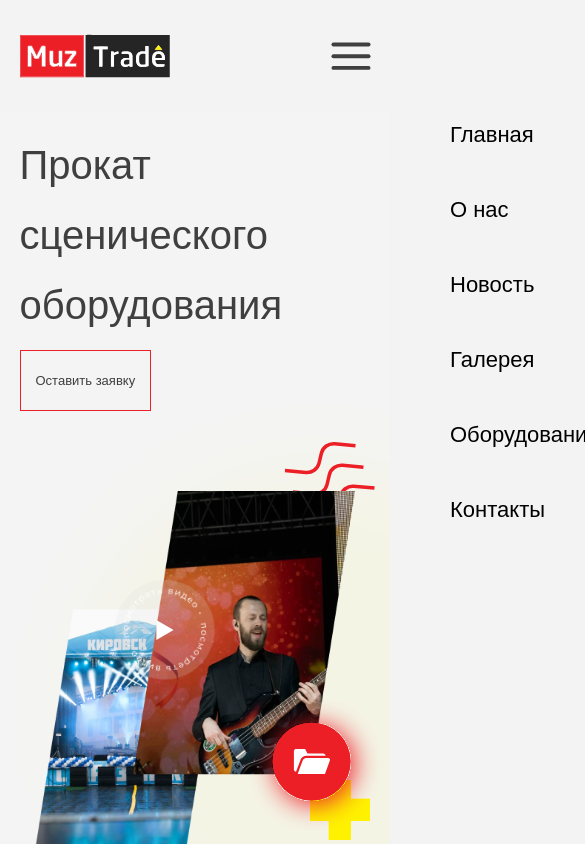
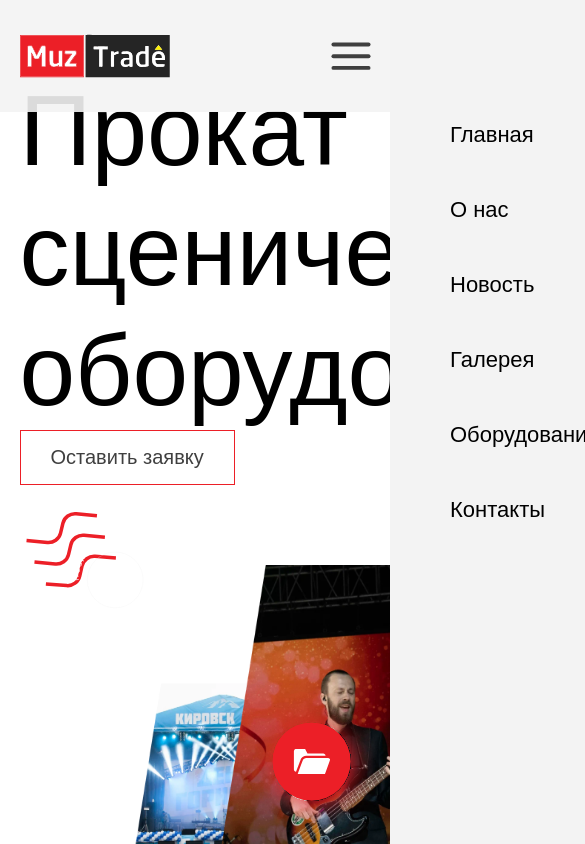
Before and after one commit to Entrepreneur-Kopyrin-Andrey/MuzTrade-frontend, a React (Create React App) app: page / in a window 390 px wide. Shown: the top 844 px of the page, 585 px wide, since content can reach past the window. Built offline with nearby package versions, Linux system fonts and the light colour scheme; no server answers; a web font is replaced by a local one.

Commit message:
background video

```diff
--- a/src/components/Header.jsx
+++ b/src/components/Header.jsx
@@ -17,7 +17,7 @@ export const Header = ({ onChange }) => {
           </Link>
           <nav>
             <ul>
-              <a href={"/"}>
+              <a href={"#main"}>
                 <li className="Monrat400">Главная </li>
               </a>
 
--- a/src/components/Main.jsx
+++ b/src/components/Main.jsx
@@ -1,81 +1,28 @@
 import React from "react";
 import ModalVideo from "./Modal/ModalVideo.jsx";
-import { ValueContext } from './../hooks/context';
-import waves from '../assets/waves.svg'
-import button from '../assets/button.svg'
-import play from '../assets/play.svg'
-import plus from '../assets/plus.svg'
-import main from '../assets/main.png'
-import "react-html5video/dist/styles.css";
-import { DefaultPlayer as Video } from "react-html5video";
+import { ValueContext } from "./../hooks/context";
+import button from "../assets/button.svg";
+import play from "../assets/play.svg";
 import VideoFile from "../assets/video.mp4";
 
-
-
 export default function Main() {
-
   const [modalActive, setModalActive] = React.useState(false);
-  const { setRequestModalValue } = React.useContext(ValueContext)
+  const { setRequestModalValue } = React.useContext(ValueContext);
 
   return (
     <>
-      <div className="video__wrapper">
-        <Video autoPlay loop muted controls={[]}>
-          <source src={VideoFile} type="video/webm"/>
-        </Video>
-        <div className="bg-overlay"></div>
-      </div>
-    </>
-  );
-}
+      <div className="main" id="main">
+        <div className="blur"></div>
+        <video src={VideoFile} autoPlay loop muted className="videoBG" />
 
-/**
-  <div className="container mainWrapper">
-          <div className="leftSide">
+        <div className=" mainWrapper">
+          <div className=" content ">
               <h1 className="SansPro500">Прокат сценического оборудования</h1>
-            <button onClick={() => setRequestModalValue(true)} className="request Monrat400" >Оставить заявку</button>
-          </div>
-
-          <div className="rightSide">
-            <img
-              className="waves"
-              src={waves}
-              alt="waves"
-              width={179}
-              height={200}
-            />
-
-            { <img
-              className="main1"
-              src={main1}
-              alt="main1"
-              width={396}
-              height={384}
-            />
-
-            <img
-              className="main2"
-              src={main2}
-              alt="main2"
-              width={396}
-              height={384}
-            /> }
-
-            <img
-              className="main"
-              src={main}
-              alt="main"
-              width={864}
-              height={880}
-            />
-            <img
-              className="plus"
-              src={plus}
-              alt="plus"
-              width={110}
-              height={110}
-            />
-            <div className="circleBtn" onClick={() => setModalActive(!modalActive)}>
+            <div className="playBtn">
+              <div
+                className="circleBtn"
+                onClick={() => setModalActive(!modalActive)}
+              >
                 <img
                   className="infinite"
                   src={button}
@@ -91,10 +38,12 @@ export default function Main() {
                   width={40}
                   height={40}
                 />
-              {
-                modalActive && (<ModalVideo />)
-              }
+                {modalActive && <ModalVideo />}
               </div>
             </div>
           </div>
- */
+        </div>
+      </div>
+    </>
+  );
+}
--- a/src/styles/components/_layout.scss
+++ b/src/styles/components/_layout.scss
@@ -788,6 +788,7 @@ footer {
     cursor: pointer;
     transform: rotate(-90deg);
     left: -90px;
+    z-index: 1;
     .contentButton {
       width: 80%;
       margin: 0 auto;
--- a/src/styles/components/_main.scss
+++ b/src/styles/components/_main.scss
@@ -1,17 +1,33 @@
 .main {
-  width: auto;
-  background-color: rgba(243, 243, 243, 0.9);
-  background-image: url(../../assets/circle.svg);
-  background-repeat: no-repeat;
+  .blur {
+    position: absolute;
+    top: 0;
+    left: 0;
+    width: 100%;
+    height: 100%;
+    background-color: rgba(0, 0, 0, 0.5);
+  }
+  .videoBG {
+    width: 100%;
+    height: 100vh;
+    object-fit: cover;
+  }
   .mainWrapper {
-    display: grid;
-    grid-template-columns: 50% 50%;
-    .leftSide {
+    .content {
+      position: absolute;
+      width: 100%;
+      height: 100%;
+      top: 0;
+      display: flex;
+      flex-direction: column;
+      justify-content: center;
+      align-items: center;
       h1 {
-        color: #3f3f3f;
-        font-size: 100px;
-        margin-top: 165px;
-        width: 60%;
+        color: #ffffff;
+        font-size: 145px;
+        padding-top: 300px;
+        line-height: 180px;
+        margin-left: 150px;
       }
       @media (max-width: 1700px) {
         h1 {
@@ -228,89 +244,17 @@
           margin-top: 40px;
         }
       }
-    }
-    .rightSide {
-      margin-top: 100px;
+      .playBtn {
+        width: 100%;
         display: flex;
+        justify-content: center;
+        padding-bottom: 100px;
 
-      .main1 {
-        width: 500px;
-        height: 500px;
-        transform: skew(-7deg);
-        position: absolute;
-        top: 350px;
-      }
-
-      .main2 {
-        position: relative;
-        width: 500px;
-        height: 590px;
-        transform: skew(-5deg);
-        margin-bottom: 180px;
-
-        left: 260px;
-      }
-      .waves {
-        position: absolute;
-        right: 35%;
-        top: 170px;
-      }
-      .plus {
-        position: absolute;
-        right: 60px;
-        top: 800px;
-      }
-      @media (max-width: 1750px) {
-        .plus {
-          right: 50px;
-          top: 700px;
-          width: 100px !important;
-          height: 100px !important;
-        }
-      }
-      @media (max-width: 1500px) {
-        .plus {
-          right: 50px;
-          top: 620px;
-          width: 90px !important;
-          height: 90px !important;
-        }
-      }
-      @media (max-width: 1368px) {
-        .plus {
-          right: 30px;
-          top: 620px;
-          width: 90px !important;
-          height: 90px !important;
-        }
-      }
-      @media (max-width: 1300px) {
-        .plus {
-          right: 30px;
-          top: 540px;
-          width: 70px !important;
-          height: 70px !important;
-        }
-      }
-      @media (max-width: 1100px) {
-        .plus {
-          right: 20px;
-          top: 460px;
-          width: 60px !important;
-          height: 60px !important;
-        }
-      }
-      .main {
-        background-color: transparent;
-        position: relative;
-      }
         .circleBtn {
           width: 200px;
           height: 200px;
           border-radius: 50%;
-        position: absolute;
           border: 0;
-        // background-color: rgba(239, 239, 239, 0.6);
           top: 315px;
           cursor: pointer;
           display: flex;
@@ -320,7 +264,8 @@
             position: relative;
 
             animation: 3s ease-in 0s normal none infinite running infinite;
-          -webkit-animation: 7s linear 0s normal none infinite running infinite;
+            -webkit-animation: 7s linear 0s normal none infinite running
+              infinite;
             animation-timing-function: steps(500, end);
             @keyframes infinite {
               0% {
@@ -344,14 +289,52 @@
             position: absolute;
           }
         }
-      @media (max-width: 2560px) {.circleBtn {right: 32%;}}
-      @media (max-width: 2400px) {.circleBtn {right: 31%;}}
-      @media (max-width: 2250px) {.circleBtn {right: 30%;}}
-      @media (max-width: 2150px) {.circleBtn {right: 29%;}}
-      @media (max-width: 1950px) {.circleBtn {right: 27%;}}
-      @media (max-width: 1850px) {.circleBtn {right: 25%;}}
+      }
+    }
+
+    .rightSide {
+      margin-top: 100px;
+      display: flex;
+
+      .main {
+        background-color: transparent;
+        position: relative;
+      }
+
+      @media (max-width: 2560px) {
+        .circleBtn {
+          right: 32%;
+        }
+      }
+      @media (max-width: 2400px) {
+        .circleBtn {
+          right: 31%;
+        }
+      }
+      @media (max-width: 2250px) {
+        .circleBtn {
+          right: 30%;
+        }
+      }
+      @media (max-width: 2150px) {
+        .circleBtn {
+          right: 29%;
+        }
+      }
+      @media (max-width: 1950px) {
+        .circleBtn {
+          right: 27%;
+        }
+      }
+      @media (max-width: 1850px) {
+        .circleBtn {
+          right: 25%;
+        }
+      }
       @media (max-width: 1750px) {
-        .circleBtn {right: 25%;}
+        .circleBtn {
+          right: 25%;
+        }
         .main {
           width: 720px !important;
           height: 750px !important;
@@ -491,7 +474,7 @@
     }
     @media (max-width: 700px) {
       .rightSide {
-        .main{
+        .main {
           width: 520px !important;
           height: 650px !important;
         }
@@ -555,7 +538,7 @@
     }
     @media (max-width: 580px) {
       .rightSide {
-        .main{
+        .main {
           width: 420px !important;
           height: 530px !important;
         }
@@ -626,7 +609,7 @@
     }
     @media (max-width: 450px) {
       .rightSide {
-        .main{
+        .main {
           width: 320px !important;
           height: 430px !important;
         }
@@ -698,7 +681,7 @@
     }
     @media (max-width: 340px) {
       .rightSide {
-        .main{
+        .main {
           width: 250px !important;
           height: 370px !important;
         }
@@ -740,7 +723,7 @@
     }
     @media (max-width: 300px) {
       .rightSide {
-        .main{
+        .main {
           width: 250px !important;
           height: 370px !important;
         }
@@ -821,13 +804,12 @@
   z-index: 300;
 }
 
-
-  .video__wrapper{
+.video__wrapper {
   width: 100%;
   height: 100vh;
   transition: 0.5s;
   font-family: serif;
-    div{
+  div {
     .rh5v-DefaultPlayer_component {
       height: 100%;
       position: absolute;
@@ -836,7 +818,7 @@
       object-fit: cover;
     }
   }
-    .bg-overlay{
+  .bg-overlay {
     width: 100%;
     height: 100%;
     position: absolute;
```
Also changed, not shown: src/assets/button.svg. Lines whose indentation alone changed are shown as unchanged.
